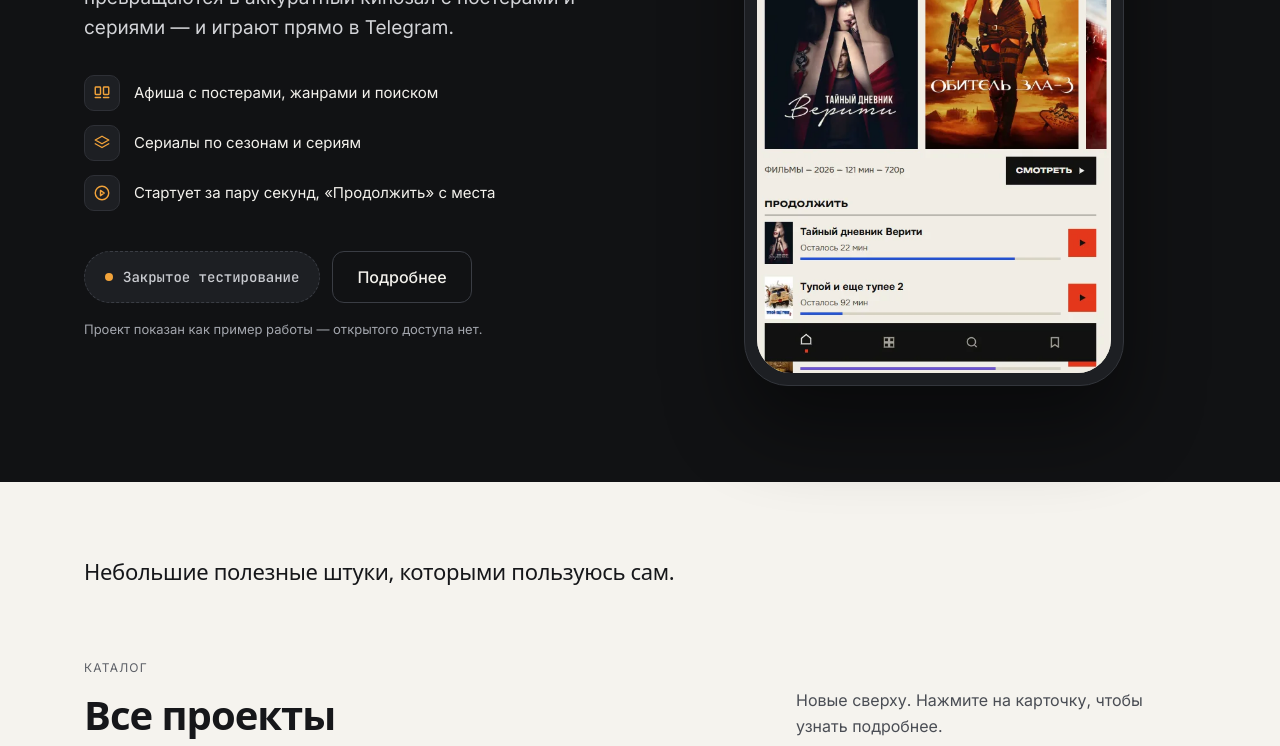
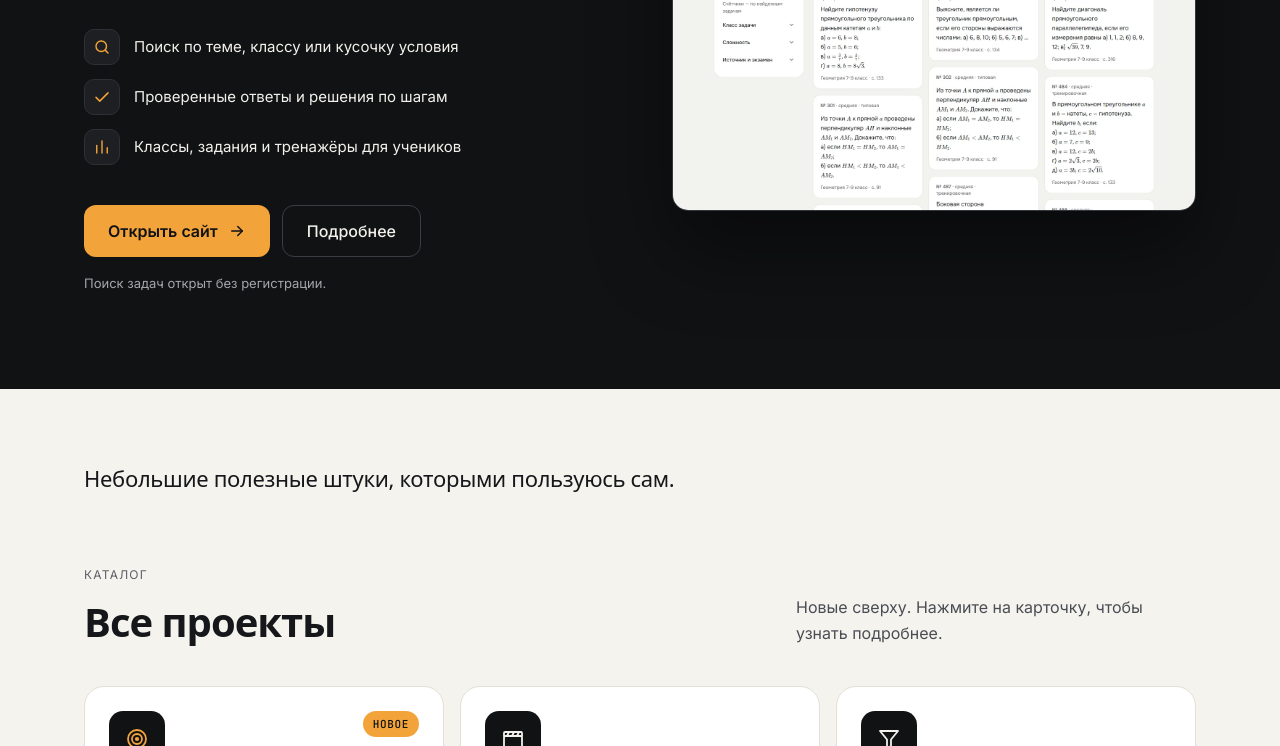
Before and after one commit to Dilmukhammed/dilmukhammed.github.io, a plain HTML site: page index.html in a window 1280 px wide. Shown: the part 377-1123 px from the top of the page. Drawn offline with Linux system fonts and the light colour scheme; a web font is replaced by a local one.

Commit message:
Make skarpa the latest project on the home page
Co-Authored-By: Claude Fable 5.2 <noreply@anthropic.com>

```diff
--- a/index.html
+++ b/index.html
@@ -40,41 +40,45 @@
 <main id="main">
 <div class="dark">
   <section class="hero wrap" aria-labelledby="hero-title">
-    <div class="hero-grid">
+    <div class="hero-grid wide-min">
       <div>
         <div class="hero-meta tight">
           <span class="kicker-mono">Последний проект</span>
         </div>
 
-        <h1 class="hero-title" id="hero-title">Кинозал</h1>
+        <h1 class="hero-title" id="hero-title">skarpa</h1>
 
-        <p class="lead">Telegram Mini App: видео из Telegram-группы превращаются в аккуратный кинозал с постерами и сериями — и играют прямо в Telegram.</p>
+        <p class="lead">Банк проверенных школьных задач по математике: учитель находит задачу за минуту, ученик решает в тренажёре и сразу видит, верно ли.</p>
 
         <ul class="ticks">
           <li>
-            <span class="tick-icon" aria-hidden="true"><svg width="18" height="18" viewBox="0 0 24 24" fill="none" stroke="currentColor" stroke-width="1.9" stroke-linecap="round" stroke-linejoin="round"><rect x="3" y="4" width="7" height="10" rx="1"/><rect x="14" y="4" width="7" height="10" rx="1"/><path d="M3 18h7"/><path d="M14 18h7"/></svg></span>
-            Афиша с постерами, жанрами и поиском
+            <span class="tick-icon" aria-hidden="true"><svg width="18" height="18" viewBox="0 0 24 24" fill="none" stroke="currentColor" stroke-width="1.9" stroke-linecap="round" stroke-linejoin="round"><circle cx="11" cy="11" r="7"/><path d="m20 20-3.5-3.5"/></svg></span>
+            Поиск по теме, классу или кусочку условия
           </li>
           <li>
-            <span class="tick-icon" aria-hidden="true"><svg width="18" height="18" viewBox="0 0 24 24" fill="none" stroke="currentColor" stroke-width="1.9" stroke-linecap="round" stroke-linejoin="round"><path d="m12 3 9 5-9 5-9-5z"/><path d="m3 13 9 5 9-5"/></svg></span>
-            Сериалы по сезонам и сериям
+            <span class="tick-icon" aria-hidden="true"><svg width="18" height="18" viewBox="0 0 24 24" fill="none" stroke="currentColor" stroke-width="1.9" stroke-linecap="round" stroke-linejoin="round"><path d="M4 12.5 9 17.5 20 6.5"/></svg></span>
+            Проверенные ответы и решения по шагам
           </li>
           <li>
-            <span class="tick-icon" aria-hidden="true"><svg width="18" height="18" viewBox="0 0 24 24" fill="none" stroke="currentColor" stroke-width="1.9" stroke-linecap="round" stroke-linejoin="round"><circle cx="12" cy="12" r="9"/><path d="m10 8.5 5 3.5-5 3.5z"/></svg></span>
-            Стартует за пару секунд, «Продолжить» с места
+            <span class="tick-icon" aria-hidden="true"><svg width="18" height="18" viewBox="0 0 24 24" fill="none" stroke="currentColor" stroke-width="1.9" stroke-linecap="round" stroke-linejoin="round"><path d="M5 20V10"/><path d="M12 20V4"/><path d="M19 20v-7"/></svg></span>
+            Классы, задания и тренажёры для учеников
           </li>
         </ul>
 
         <div class="actions">
-          <span class="status-badge"><span class="dot dot-accent" aria-hidden="true"></span>Закрытое тестирование</span>
-          <a class="btn btn-ghost" href="kinozal/index.html">Подробнее</a>
+          <a class="btn btn-primary" href="https://skarpa.tech" target="_blank" rel="noopener">
+            Открыть сайт
+            <svg aria-hidden="true" width="18" height="18" viewBox="0 0 24 24" fill="none" stroke="currentColor" stroke-width="2" stroke-linecap="round" stroke-linejoin="round"><path d="M5 12h14"/><path d="m13 6 6 6-6 6"/></svg>
+          </a>
+          <a class="btn btn-ghost" href="skarpa/index.html">Подробнее</a>
         </div>
-        <p class="hero-note">Проект показан как пример работы — открытого доступа нет.</p>
+        <p class="hero-note">Поиск задач открыт без регистрации.</p>
       </div>
 
-      <div class="phone-wrap">
-        <div class="phone">
-          <div class="screen kz-shot"><img src="kinozal/shots/home.webp" width="555" height="929" alt="Главный экран Кинозала: надпись «КИНО/ЗАЛ», ряд тем, «Выбор недели» с постерами и раздел «Продолжить» с полосками прогресса, внизу меню."></div>
+      <div class="browser-wrap">
+        <div class="browser">
+          <div class="browser-bar" aria-hidden="true"><i></i><i></i><i></i></div>
+          <img src="skarpa/shots/search.webp" width="1440" height="900" alt="Поиск skarpa по запросу «теорема Пифагора»: 405 заданий, подсказки для уточнения, фильтры и карточки задач с условиями и формулами.">
         </div>
       </div>
     </div>
@@ -97,7 +101,8 @@
     <div class="grid">
       <a class="card" href="skarpa/index.html">
         <div class="card-top">
-          <span class="tile-icon" aria-hidden="true"><svg width="24" height="24" viewBox="0 0 24 24" fill="none" stroke="currentColor" stroke-width="1.8" stroke-linecap="round" stroke-linejoin="round"><circle cx="12" cy="12" r="9"/><circle cx="12" cy="12" r="5"/><circle cx="12" cy="12" r="1.2" fill="currentColor"/></svg></span>
+          <span class="tile-icon accent" aria-hidden="true"><svg width="24" height="24" viewBox="0 0 24 24" fill="none" stroke="currentColor" stroke-width="1.8" stroke-linecap="round" stroke-linejoin="round"><circle cx="12" cy="12" r="9"/><circle cx="12" cy="12" r="5"/><circle cx="12" cy="12" r="1.2" fill="currentColor"/></svg></span>
+          <span class="badge-new">новое</span>
         </div>
         <h3>skarpa</h3>
         <p>Банк проверенных школьных задач по математике: поиск для учителя, классы и задания, тренажёры для учеников.</p>
@@ -110,8 +115,7 @@
 
       <a class="card" href="kinozal/index.html">
         <div class="card-top">
-          <span class="tile-icon accent" aria-hidden="true"><svg width="24" height="24" viewBox="0 0 24 24" fill="none" stroke="currentColor" stroke-width="1.8" stroke-linecap="round" stroke-linejoin="round"><rect x="3" y="9" width="18" height="12" rx="1.5"/><path d="M3 9V6a1 1 0 0 1 1-1h16a1 1 0 0 1 1 1v3"/><path d="m8 5-2 4"/><path d="m13 5-2 4"/><path d="m18 5-2 4"/></svg></span>
-          <span class="badge-new">новое</span>
+          <span class="tile-icon" aria-hidden="true"><svg width="24" height="24" viewBox="0 0 24 24" fill="none" stroke="currentColor" stroke-width="1.8" stroke-linecap="round" stroke-linejoin="round"><rect x="3" y="9" width="18" height="12" rx="1.5"/><path d="M3 9V6a1 1 0 0 1 1-1h16a1 1 0 0 1 1 1v3"/><path d="m8 5-2 4"/><path d="m13 5-2 4"/><path d="m18 5-2 4"/></svg></span>
         </div>
         <h3>Кинозал</h3>
         <p>Кинотеатр внутри Telegram: афиша с постерами, сериалы по сезонам и «Продолжить» с того же места.</p>
```
Also changed, not shown: kinozal/index.html (+0 -1 lines), library/index.html (+4 -4 lines), sift/index.html (+2 -2 lines), skarpa/index.html (+1 -0 lines), trains/index.html (+2 -2 lines).
